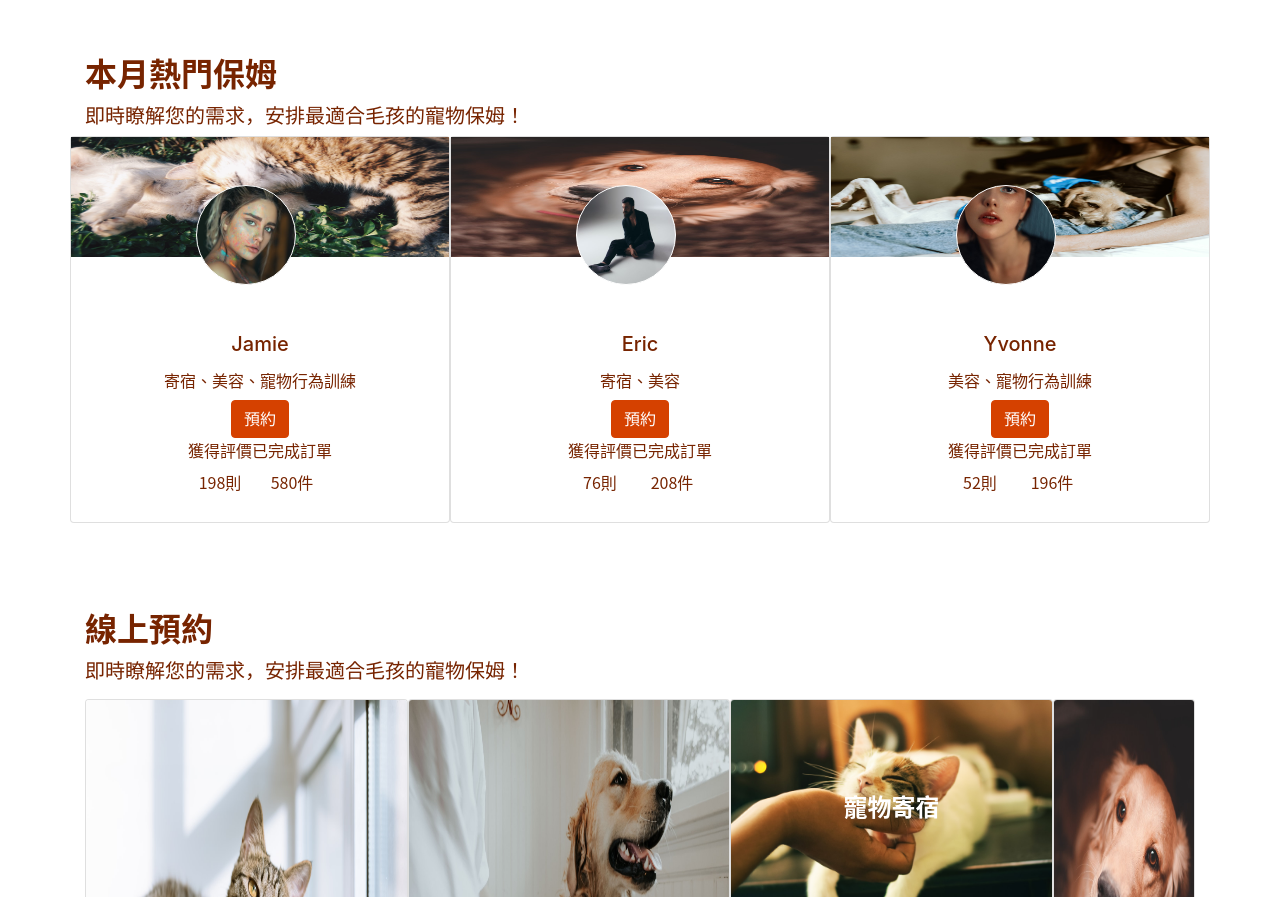
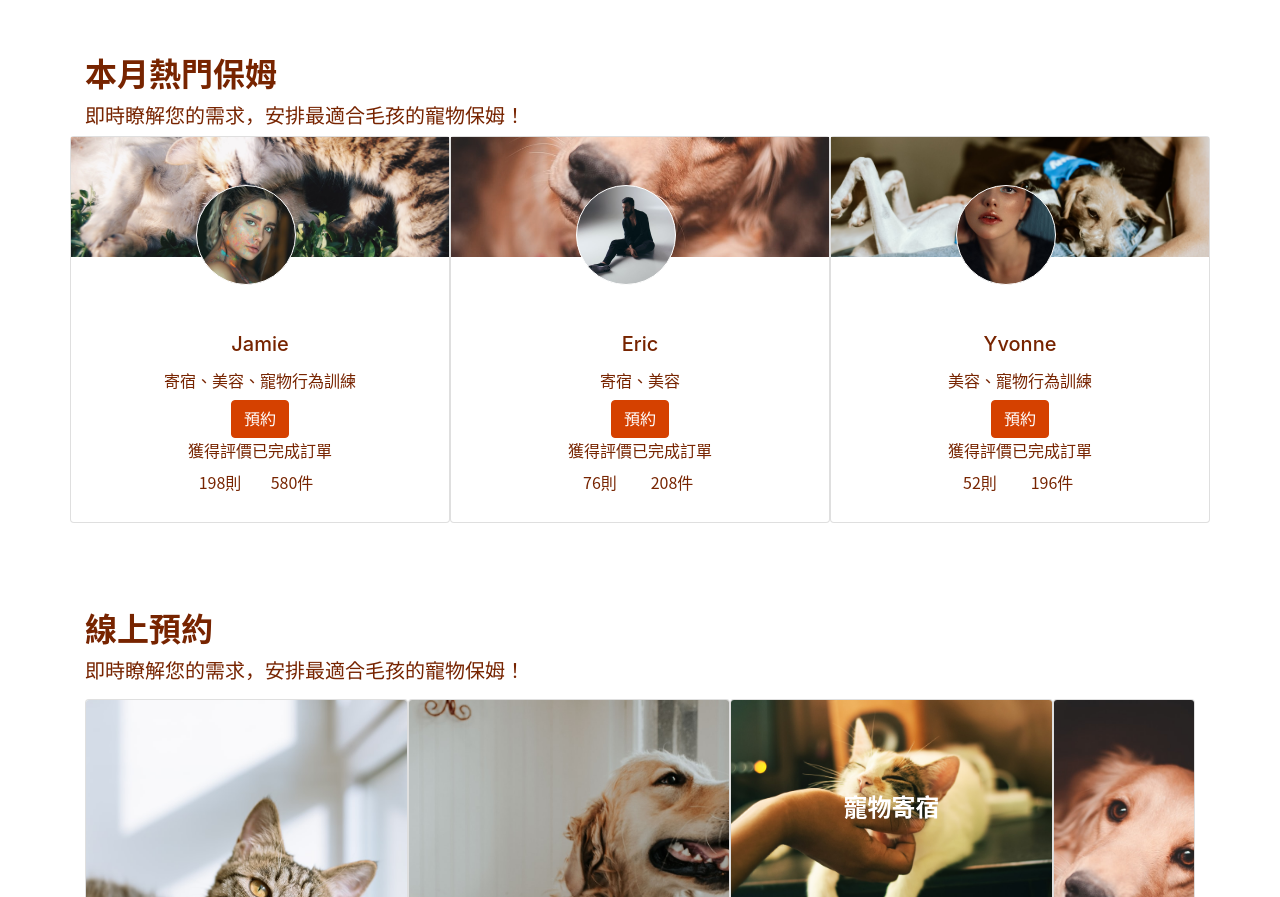
Before and after one commit to raymondhuang431/hex, a plain HTML site: page week8/pages/index.html in a window 1280 px wide. Shown: the part 720-1617 px from the top of the page. Drawn offline with nearby package versions, Linux system fonts and the light colour scheme.

Commit message:
圖片符合比例縮小

```diff
--- a/week8/style/base/base.scss
+++ b/week8/style/base/base.scss
@@ -26,6 +26,7 @@ h6 {
     font: normal normal normal 16px/24px Noto Sans CJK TC;
 }
 
-image {
+img {
     max-width: 100%;
+    object-fit: cover;
 }
```
Also changed, not shown: week8/style/all.css, week8/style/base/base.css, 2 other files.
